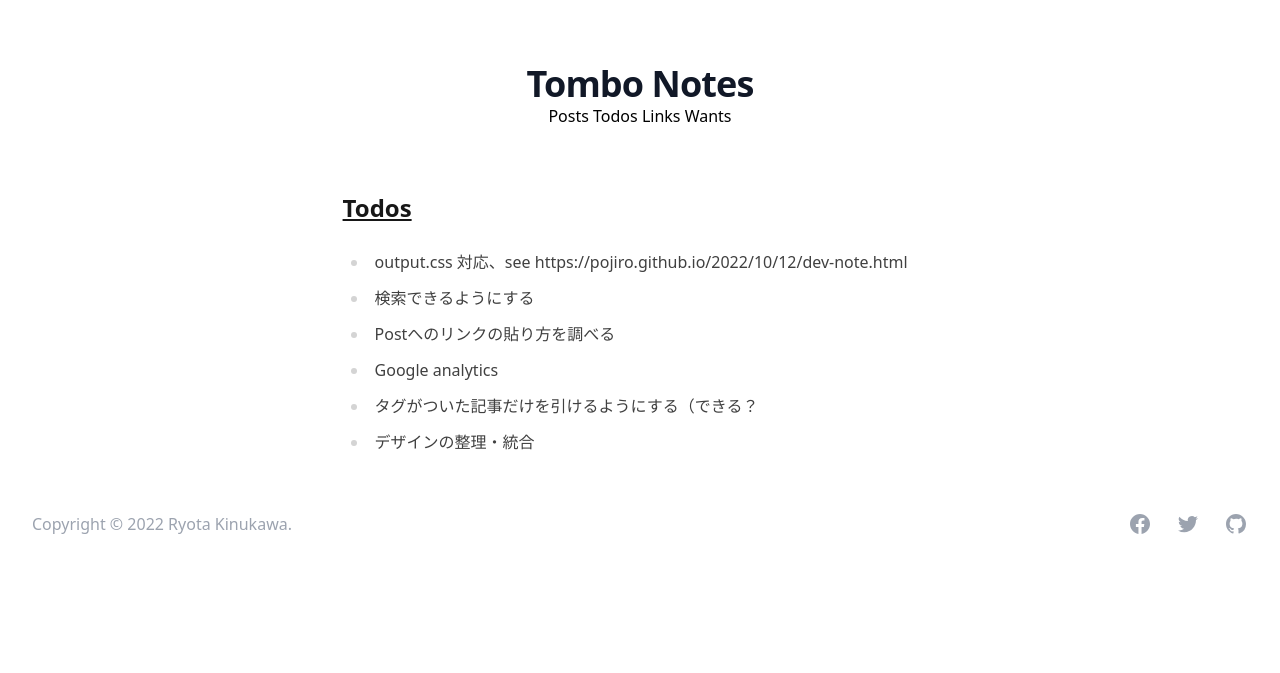
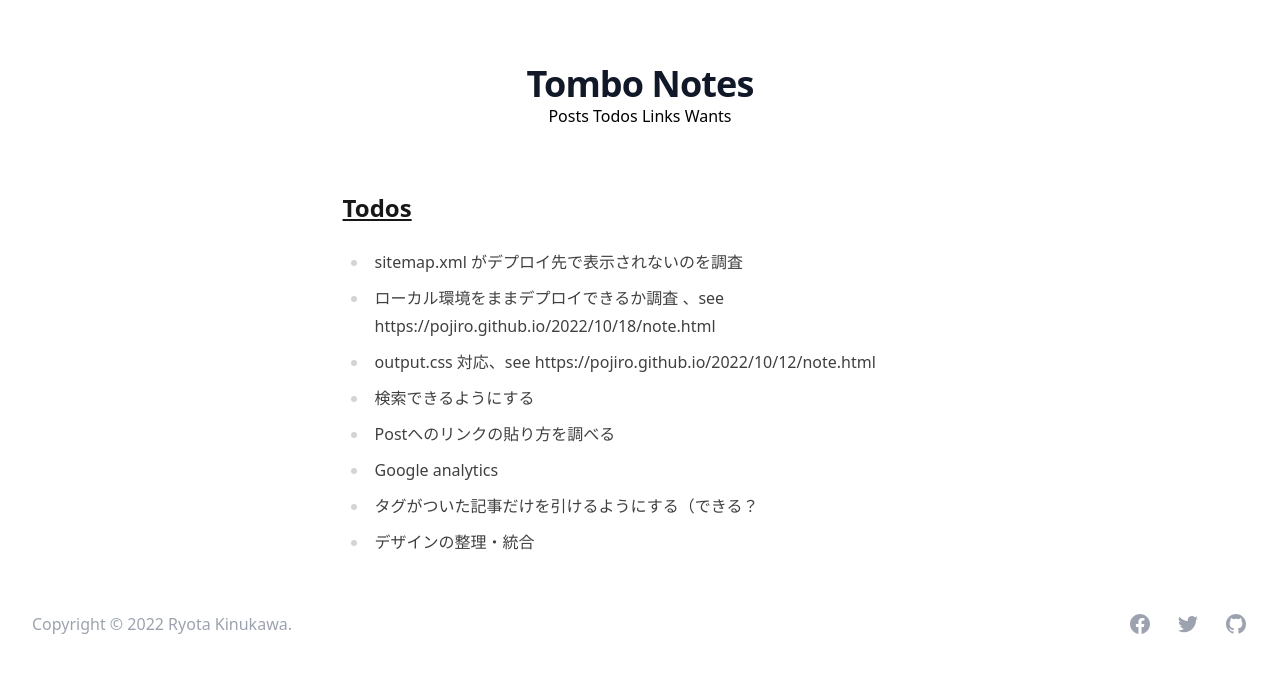
Before and after one commit to pojiro/pojiro.github.io, a Jekyll site: the page built from todos.md, in a window 1280 px wide. Shown: the top 673 px of the page. Built offline with Jekyll 4.4.1, drawn with Linux system fonts in a browser that asks for light colours; some web fonts are replaced; Markdown is read by kramdown in place of the engine named in the settings.

Commit message:
update: todo.md

```diff
--- a/todos.md
+++ b/todos.md
@@ -4,7 +4,9 @@ title: "Todos"
 permalink: /todos
 ---
 
-* output.css 対応、see {{ site.url }}/2022/10/12/dev-note.html
+* sitemap.xml がデプロイ先で表示されないのを調査
+* ローカル環境をままデプロイできるか調査 、see {{ site.url }}/2022/10/18/note.html
+* output.css 対応、see {{ site.url }}/2022/10/12/note.html
 * 検索できるようにする
 * Postへのリンクの貼り方を調べる
 * Google analytics
```
